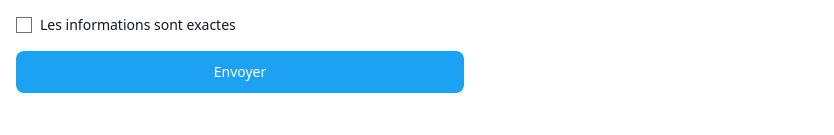
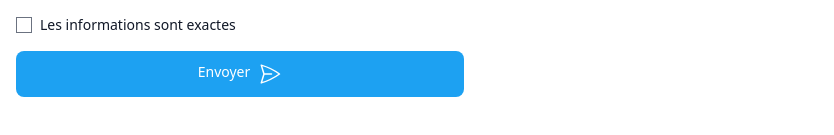
Before and after one commit to Lenwr/jeux-olympiques-mirai, a Next.js app: page / in a window 1280 px wide. Shown: the part 237-372 px from the top of the page, without its empty margins (0-834 px from the left). Built offline with nearby package versions, Linux system fonts and the light colour scheme.

Commit message:
constant solution

```diff
--- a/pages/index.tsx
+++ b/pages/index.tsx
@@ -9,10 +9,11 @@ export default function Home() {
   let [date] = useState<string>(new Date().toISOString().split('T')[0]);
   const [name, setName] = useState('');
   const [chassis, setChassis] = useState('');
+  const [loading, setLoading] = useState(false);
   const notify = () => toast("Formulaire envoyé");
   async function handleSubmit(e: FormEvent<HTMLFormElement>) {
     e.preventDefault()
-
+    setLoading(true);
     const form = {
       date,
       name,
@@ -28,6 +29,7 @@ export default function Home() {
     })
     const content = await response.json();
     {notify()}
+    setLoading(false);
     date=''
     setName('')
     setChassis('')
@@ -61,7 +63,16 @@ export default function Home() {
             <Checkbox id="remember"/>
             <Label htmlFor="remember">Les informations sont exactes</Label>
           </div>
-          <Button type="submit" className="bg-[#1da1f2]">Envoyer</Button>
+          <Button type="submit"
+                  disabled={loading}
+                  className="bg-[#1da1f2]">
+            {loading ? "Envoi en cours..." : "Envoyer"}
+            <svg xmlns="http://www.w3.org/2000/svg" fill="none" viewBox="0 0 24 24"
+                 strokeWidth={1.5} stroke="currentColor" className="ml-2 w-6 h-6">
+              <path strokeLinecap="round" strokeLinejoin="round"
+                    d="M6 12L3.269 3.126A59.768 59.768 0 0121.485 12 59.77 59.77 0 013.27 20.876L5.999 12zm0 0h7.5"/>
+            </svg>
+          </Button>
         </form>
       </div>
 
```
